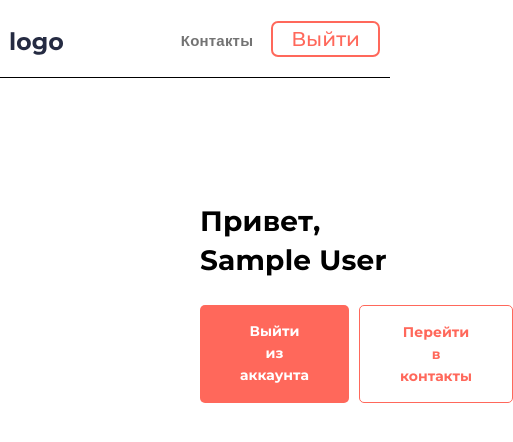
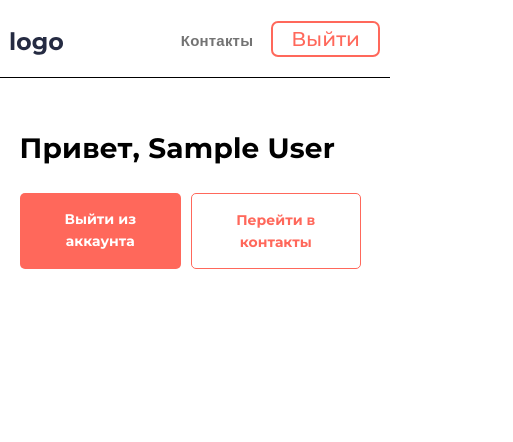
Before and after one commit to sashapervykh/aveds-test-task, a React (Vite) app: page /account in a window 390 px wide. Shown: the top 442 px of the page, 513 px wide, since content can reach past the window. Built offline with nearby package versions, Linux system fonts and the light colour scheme; sample sign-in values are in the browser's storage.

Commit message:
feat: adjust adaptive layout

```diff
--- a/src/pages/Account/style.module.css
+++ b/src/pages/Account/style.module.css
@@ -7,3 +7,16 @@
 .buttons {
   margin-top: 25px;
 }
+
+@media (max-width: 1156px) {
+  .page-wrapper {
+    margin: 2rem auto auto 13.9vw;
+  }
+}
+
+@media (max-width: 632px) {
+  .page-wrapper {
+    margin: 2rem auto auto auto;
+    width: 90%;
+  }
+}
--- a/src/pages/Contacts/style.module.css
+++ b/src/pages/Contacts/style.module.css
@@ -2,3 +2,10 @@
   display: flex;
   padding: 150px 40px 40px 195px;
 }
+
+@media (max-width: 1156px) {
+  .page-wrapper {
+    display: flex;
+    padding: 2rem 40px 40px 13.5vw;
+  }
+}
```
